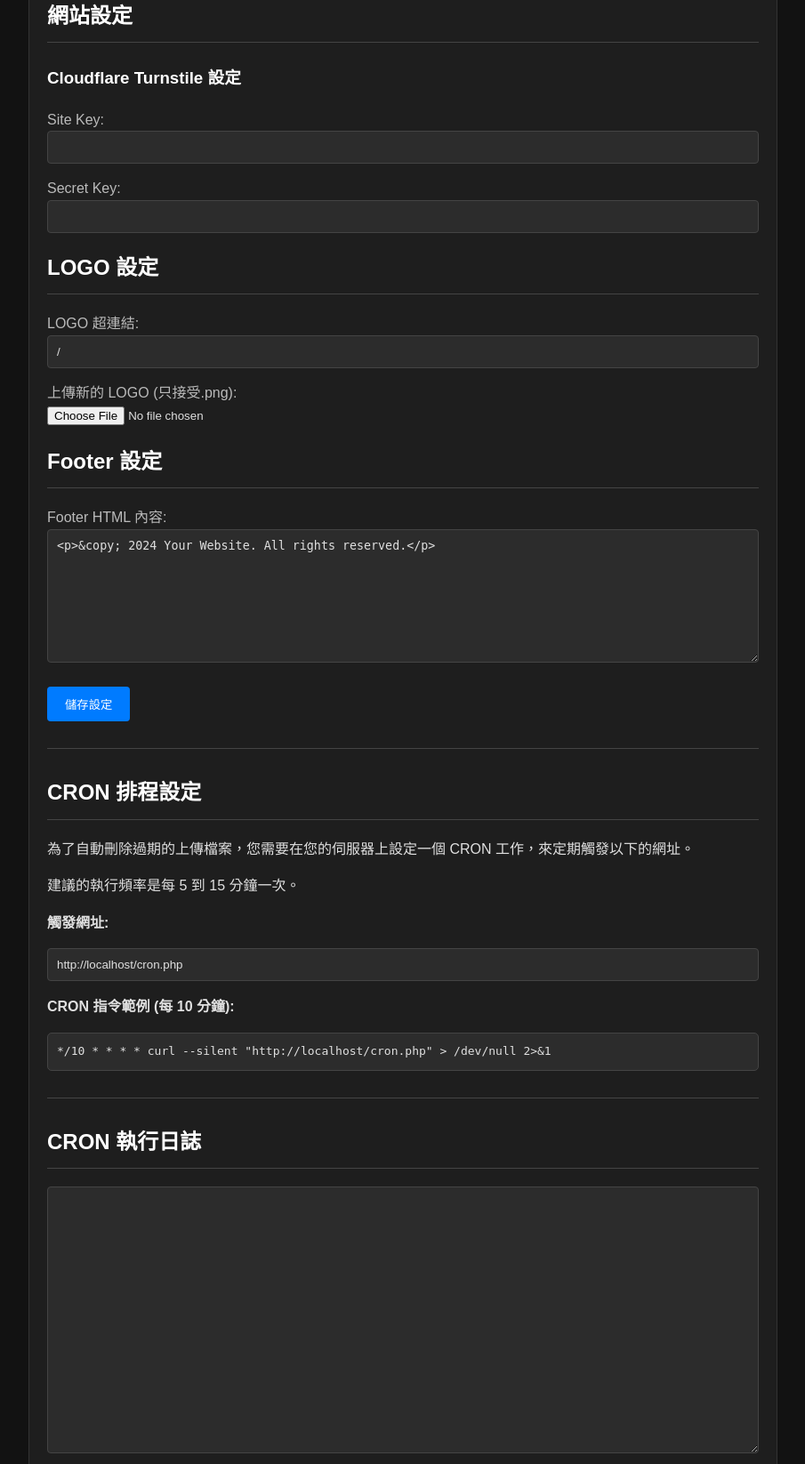
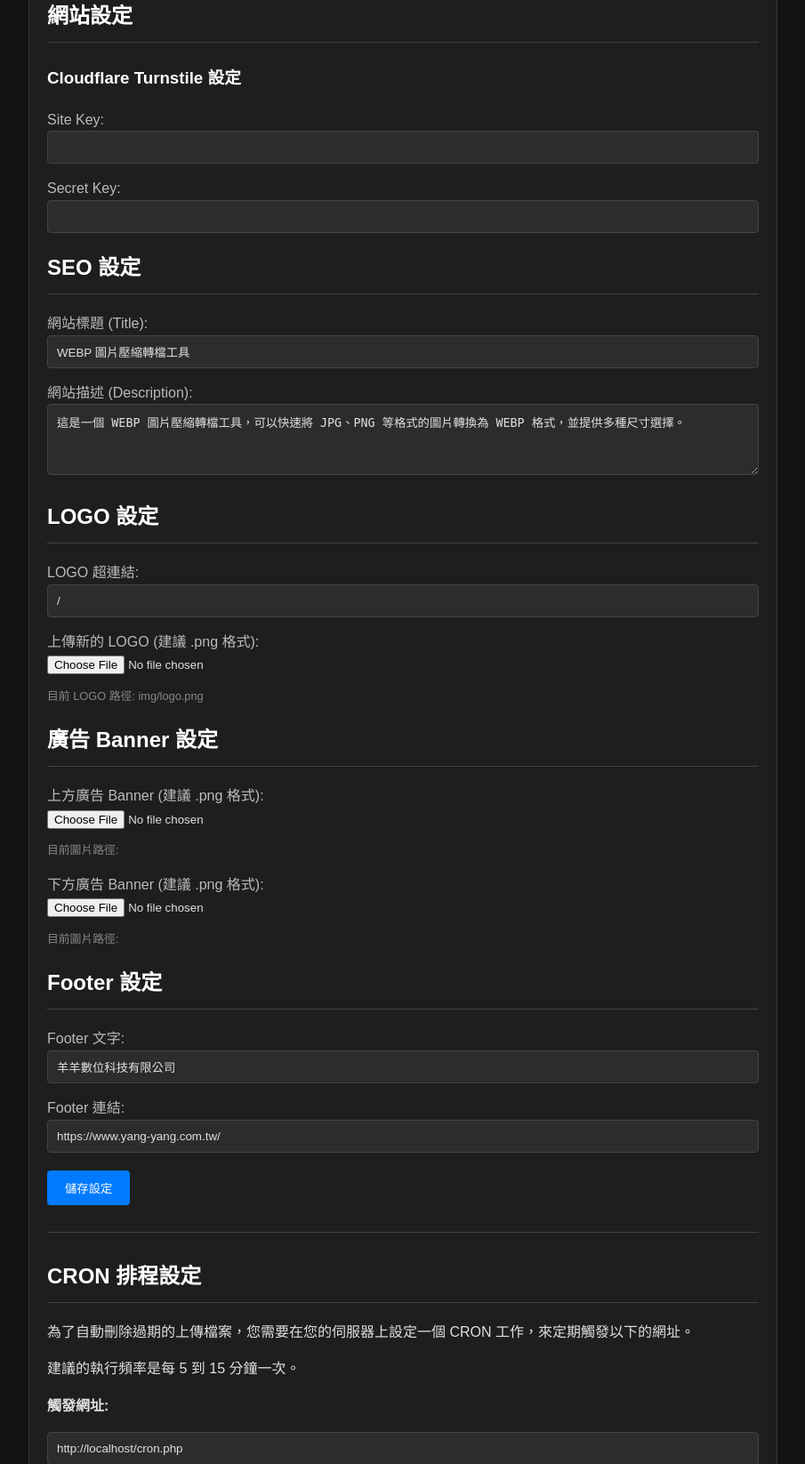
Before and after one commit to Ya19880104/WebP-batch-compression-website-PHP, a PHP site: page /admin/dashboard.php in a window 1280 px wide. Shown: the part 583-2229 px from the top of the page at 89% size, without its empty margins (187-1092 px from the left). Run offline with PHP 8.4, Linux system fonts and the light colour scheme; the visitor is signed in with stand-in values (Sample User, id 1).

Commit message:
功能：新增 SEO、廣告橫幅及改進的 UI 設定
本次更新為 WEBP 圖片轉換工具帶來了多項重要功能與改進：

- **後台功能增強**：
  - 新增「SEO 設定」區塊，允許管理員自訂網站標題（Title）和描述（Description）。
  - 新增「廣告 Banner 設定」，支援上傳頁首（上方）和頁尾（下方）的廣告圖片。
  - 將頁尾（Footer）設定拆分為獨立的「文字」和「連結」欄位，提供更大的靈活性。
  - 建立 `/img` 目錄，用於統一存放 LOGO 和廣告橫幅等網站圖片資源，使專案結構更清晰。

- **前端介面整合**：
  - 前端頁面現在會動態讀取後台設定的 SEO 資訊，並將其應用於 `<title>` 和 `<meta>` 標籤。
  - 如果後台已上傳廣告圖片，將會自動顯示在前端頁面的相應位置。
  - 頁尾現在會根據後台設定動態生成。

- **程式碼品質與修正**：
  - 根據程式碼審查回饋，已恢復 `upload.php` 中遺失的 Cloudflare Turnstile 伺服器端驗證邏輯，修復了重要的安全迴歸問題。
  - 新增了一個預設的 `img/logo.png` 檔案，以避免在新部署時出現圖片破損的問題。
  - 清理了專案，移除了不應被版本控制的本地開發日誌檔案。

```diff
--- a/admin/dashboard.php
+++ b/admin/dashboard.php
@@ -54,18 +54,41 @@ if ($_SERVER['REQUEST_METHOD'] === 'POST') {
     } elseif (isset($_POST['update_settings'])) {
         $settings['cloudflare_turnstile_site_key'] = $_POST['cloudflare_turnstile_site_key'] ?? '';
         $settings['cloudflare_turnstile_secret_key'] = $_POST['cloudflare_turnstile_secret_key'] ?? '';
+
+        $settings['seo_title'] = $_POST['seo_title'] ?? '';
+        $settings['seo_description'] = $_POST['seo_description'] ?? '';
+
         $settings['logo_link'] = $_POST['logo_link'] ?? '';
-        $settings['footer_html'] = $_POST['footer_html'] ?? '';
+
+        $settings['footer_text'] = $_POST['footer_text'] ?? '';
+        $settings['footer_link'] = $_POST['footer_link'] ?? '';
+
+        $img_dir = __DIR__ . '/../img';
 
         // 處理 LOGO 上傳
         if (isset($_FILES['logo_file']) && $_FILES['logo_file']['error'] == UPLOAD_ERR_OK) {
-            // 為避免瀏覽器快取，使用時間戳記作為檔名
-            $newLogoName = 'logo.png?v=' . time();
-            $logoUploadPath = __DIR__ . '/../logo.png';
+            $logoUploadPath = $img_dir . '/logo.png';
             if (move_uploaded_file($_FILES['logo_file']['tmp_name'], $logoUploadPath)) {
-                $settings['logo_url'] = $newLogoName;
+                $settings['logo_url'] = 'img/logo.png?v=' . time();
             }
         }
+
+        // 處理上方 Banner 上傳
+        if (isset($_FILES['banner_top_file']) && $_FILES['banner_top_file']['error'] == UPLOAD_ERR_OK) {
+            $bannerTopUploadPath = $img_dir . '/banner_top.png';
+            if (move_uploaded_file($_FILES['banner_top_file']['tmp_name'], $bannerTopUploadPath)) {
+                $settings['banner_top_image'] = 'img/banner_top.png?v=' . time();
+            }
+        }
+
+        // 處理下方 Banner 上傳
+        if (isset($_FILES['banner_bottom_file']) && $_FILES['banner_bottom_file']['error'] == UPLOAD_ERR_OK) {
+            $bannerBottomUploadPath = $img_dir . '/banner_bottom.png';
+            if (move_uploaded_file($_FILES['banner_bottom_file']['tmp_name'], $bannerBottomUploadPath)) {
+                $settings['banner_bottom_image'] = 'img/banner_bottom.png?v=' . time();
+            }
+        }
+
         $message = "設定已成功儲存！";
     }
 
@@ -166,16 +189,36 @@ if ($_SERVER['REQUEST_METHOD'] === 'POST') {
             <label for="cloudflare_turnstile_secret_key">Secret Key:</label>
             <input type="text" id="cloudflare_turnstile_secret_key" name="cloudflare_turnstile_secret_key" value="<?php echo htmlspecialchars($settings['cloudflare_turnstile_secret_key']); ?>">
 
+            <h2>SEO 設定</h2>
+            <label for="seo_title">網站標題 (Title):</label>
+            <input type="text" id="seo_title" name="seo_title" value="<?php echo htmlspecialchars($settings['seo_title']); ?>">
+
+            <label for="seo_description">網站描述 (Description):</label>
+            <textarea id="seo_description" name="seo_description" style="height: 80px;"><?php echo htmlspecialchars($settings['seo_description']); ?></textarea>
+
             <h2>LOGO 設定</h2>
             <label for="logo_link">LOGO 超連結:</label>
             <input type="text" id="logo_link" name="logo_link" value="<?php echo htmlspecialchars($settings['logo_link']); ?>">
 
-            <label for="logo_file">上傳新的 LOGO (只接受.png):</label>
-            <input type="file" id="logo_file" name="logo_file" accept="image/png">
+            <label for="logo_file">上傳新的 LOGO (建議 .png 格式):</label>
+            <input type="file" id="logo_file" name="logo_file" accept="image/*">
+            <p style="font-size: 0.8em; color: #888;">目前 LOGO 路徑: <?php echo htmlspecialchars($settings['logo_url']); ?></p>
+
+            <h2>廣告 Banner 設定</h2>
+            <label for="banner_top_file">上方廣告 Banner (建議 .png 格式):</label>
+            <input type="file" id="banner_top_file" name="banner_top_file" accept="image/*">
+            <p style="font-size: 0.8em; color: #888;">目前圖片路徑: <?php echo htmlspecialchars($settings['banner_top_image']); ?></p>
+
+            <label for="banner_bottom_file">下方廣告 Banner (建議 .png 格式):</label>
+            <input type="file" id="banner_bottom_file" name="banner_bottom_file" accept="image/*">
+            <p style="font-size: 0.8em; color: #888;">目前圖片路徑: <?php echo htmlspecialchars($settings['banner_bottom_image']); ?></p>
 
             <h2>Footer 設定</h2>
-            <label for="footer_html">Footer HTML 內容:</label>
-            <textarea id="footer_html" name="footer_html"><?php echo htmlspecialchars($settings['footer_html']); ?></textarea>
+            <label for="footer_text">Footer 文字:</label>
+            <input type="text" id="footer_text" name="footer_text" value="<?php echo htmlspecialchars($settings['footer_text']); ?>">
+
+            <label for="footer_link">Footer 連結:</label>
+            <input type="text" id="footer_link" name="footer_link" value="<?php echo htmlspecialchars($settings['footer_link']); ?>">
 
             <br>
             <input type="submit" name="update_settings" value="儲存設定">
--- a/settings.php
+++ b/settings.php
@@ -1,9 +1,14 @@
 <?php die(); ?>{
     "cloudflare_turnstile_site_key": "",
     "cloudflare_turnstile_secret_key": "",
-    "logo_url": "logo.png",
+    "admin_username": "admin",
+    "admin_password_md5": "21232f297a57a5a743894a0e4a801fc3",
+    "seo_title": "WEBP 圖片壓縮轉檔工具",
+    "seo_description": "這是一個 WEBP 圖片壓縮轉檔工具，可以快速將 JPG、PNG 等格式的圖片轉換為 WEBP 格式，並提供多種尺寸選擇。",
+    "logo_url": "img/logo.png",
     "logo_link": "/",
-    "footer_html": "<p>&copy; 2024 Your Website. All rights reserved.</p>",
-    "admin_username": "admin",
-    "admin_password_md5": "21232f297a57a5a743894a0e4a801fc3"
+    "footer_text": "羊羊數位科技有限公司",
+    "footer_link": "https://www.yang-yang.com.tw/",
+    "banner_top_image": "",
+    "banner_bottom_image": ""
 }
```
Also changed, not shown: index.php (+15 -2 lines), style.css (+11 -0 lines), upload.php (+36 -4 lines), img/logo.png (added).
